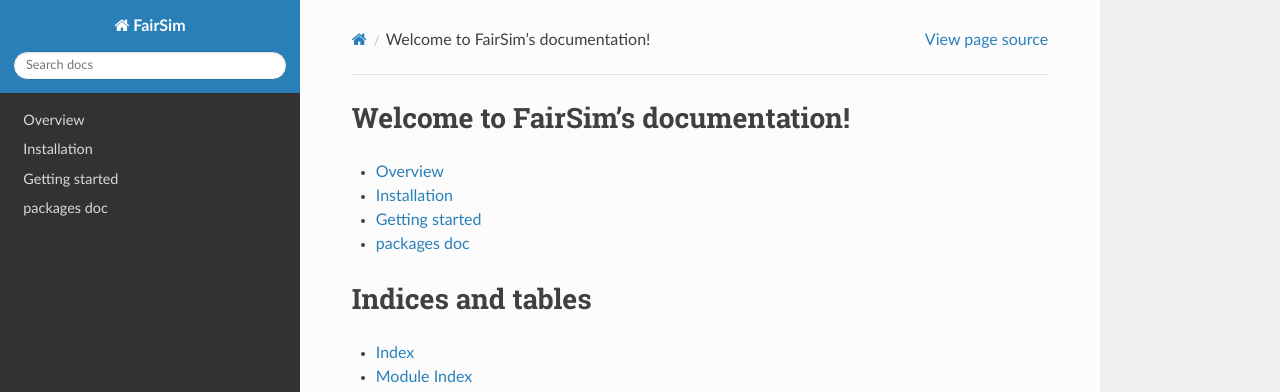
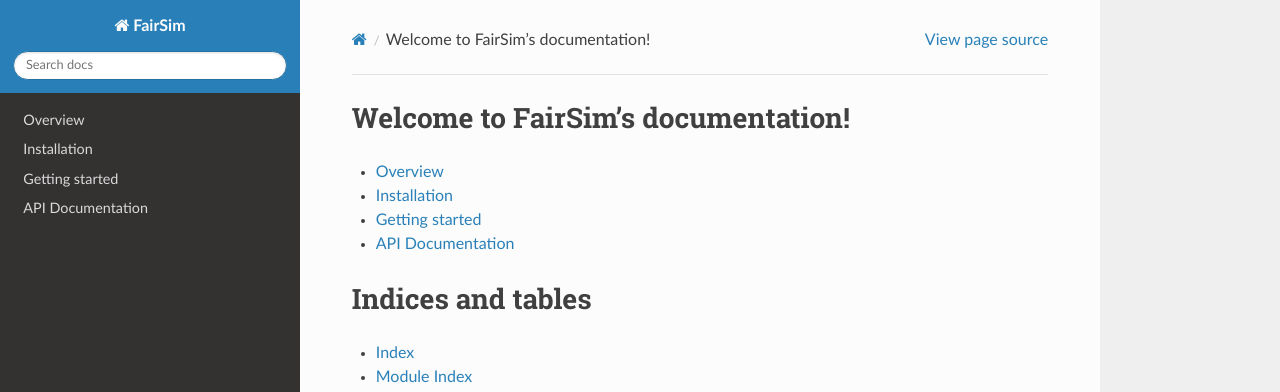
Before and after one commit to fluid-systems/SOFIRpy, a Sphinx documentation site: the page built from docs/index.rst, in a window 1280 px wide. Shown: the top 392 px of the page. Built offline with Sphinx 7.4.7 and the Read the Docs theme 2.0.0, drawn with Linux system fonts in a browser that asks for light colours.

Commit message:
updated docs

```diff
--- a/docs/subpackages_doc/fair_sim.rst
+++ b/docs/API Documentation/fair_sim.rst
@@ -1,4 +1,4 @@
-.. _subpackeges_doc:
+.. _API Documentation:
 
 Packages Documentation
 ======================
--- a/docs/subpackages_doc/fair_sim.simulation.rst
+++ b/docs/API Documentation/fair_sim.simulation.rst
@@ -5,6 +5,11 @@
     :members:
     :no-undoc-members:
     :show-inheritance:
+
+UML Diagram of the simulation package
+-------------------------------------
+
+
 
 Submodules
 ----------
--- a/docs/index.rst
+++ b/docs/index.rst
@@ -7,7 +7,7 @@
    overview
    installation
    getting_started
-   packages doc <subpackages_doc/fair_sim>
+   API Documentation <API Documentation/fair_sim>
 
 
 
--- a/docs/overview.rst
+++ b/docs/overview.rst
@@ -1,5 +1,9 @@
 Overview
 ========
+
+
+
+
 
 Tools like OpenModelica and Dymola are excellent tools for modelling complex physical systems.
 In recent years, new approaches to control these systems have emerged. Particular
```
Also changed, not shown: docs/API Documentation/fair_sim.fmu_export.dymola_fmu_export.rst (renamed from docs/subpackages_doc/fair_sim.fmu_export.dymola_fmu_export.rst), docs/API Documentation/fair_sim.fmu_export.fmu_export.rst (renamed from docs/subpackages_doc/fair_sim.fmu_export.fmu_export.rst), docs/API Documentation/fair_sim.fmu_export.open_modelica_fmu_export.rst (renamed from docs/subpackages_doc/fair_sim.fmu_export.open_modelica_fmu_export.rst), docs/API Documentation/fair_sim.fmu_export.rst (renamed from docs/subpackages_doc/fair_sim.fmu_export.rst), docs/API Documentation/fair_sim.project.hdf5.rst (renamed from docs/subpackages_doc/fair_sim.project.hdf5.rst), docs/API Documentation/fair_sim.project.project.rst (renamed from docs/subpackages_doc/fair_sim.project.project.rst), docs/API Documentation/fair_sim.project.project_dir.rst (renamed from docs/subpackages_doc/fair_sim.project.project_dir.rst), docs/API Documentation/fair_sim.project.rst (renamed from docs/subpackages_doc/fair_sim.project.rst), docs/API Documentation/fair_sim.project.store_input_arguments.rst (renamed from docs/subpackages_doc/fair_sim.project.store_input_arguments.rst), docs/API Documentation/fair_sim.simulation.fmu.rst (renamed from docs/subpackages_doc/fair_sim.simulation.fmu.rst), docs/API Documentation/fair_sim.simulation.plot.rst (renamed from docs/subpackages_doc/fair_sim.simulation.plot.rst), docs/API Documentation/fair_sim.simulation.simulation.rst (renamed from docs/subpackages_doc/fair_sim.simulation.simulation.rst), docs/API Documentation/fair_sim.simulation.simulation_entity.rst (renamed from docs/subpackages_doc/fair_sim.simulation.simulation_entity.rst).
